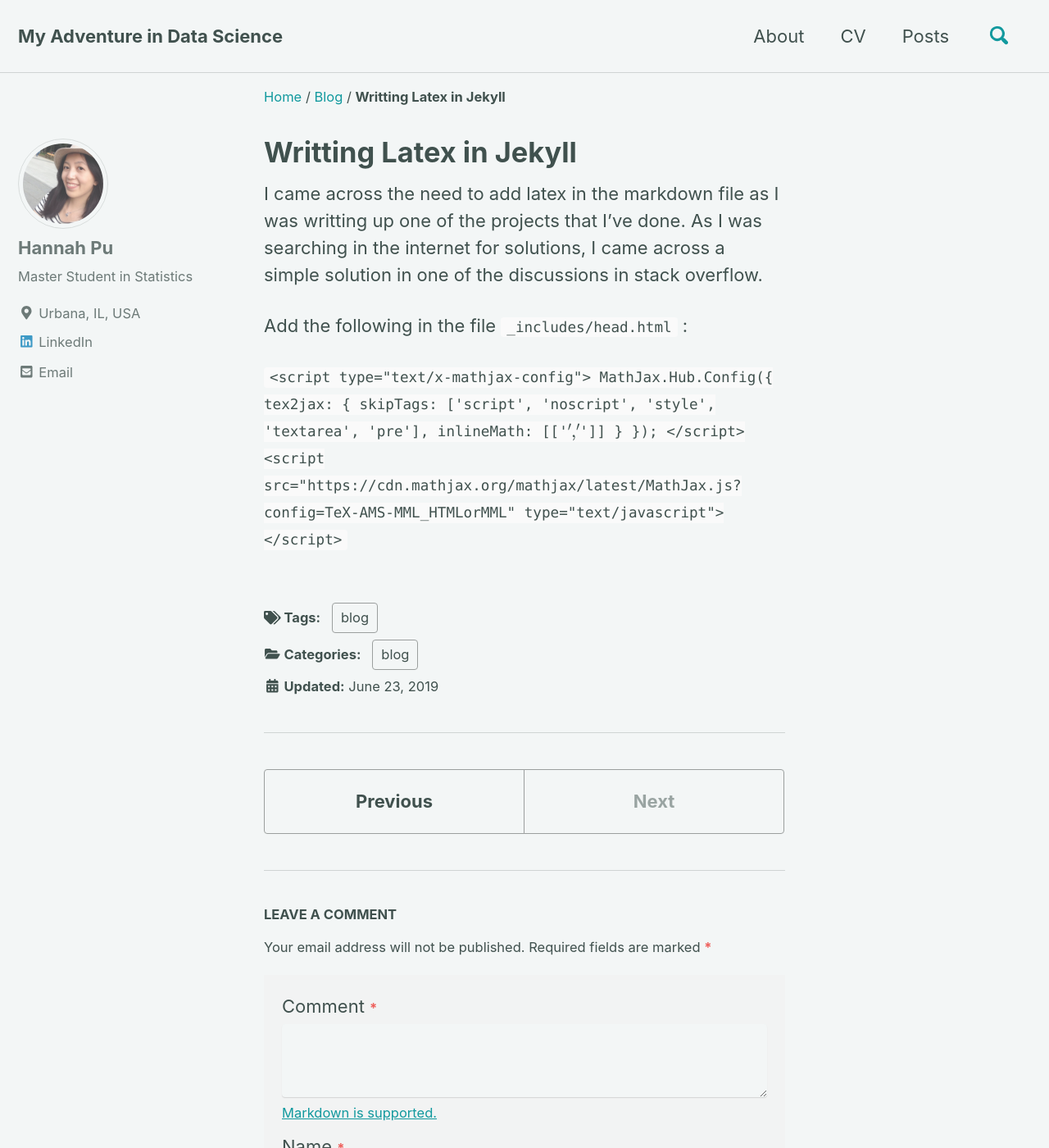
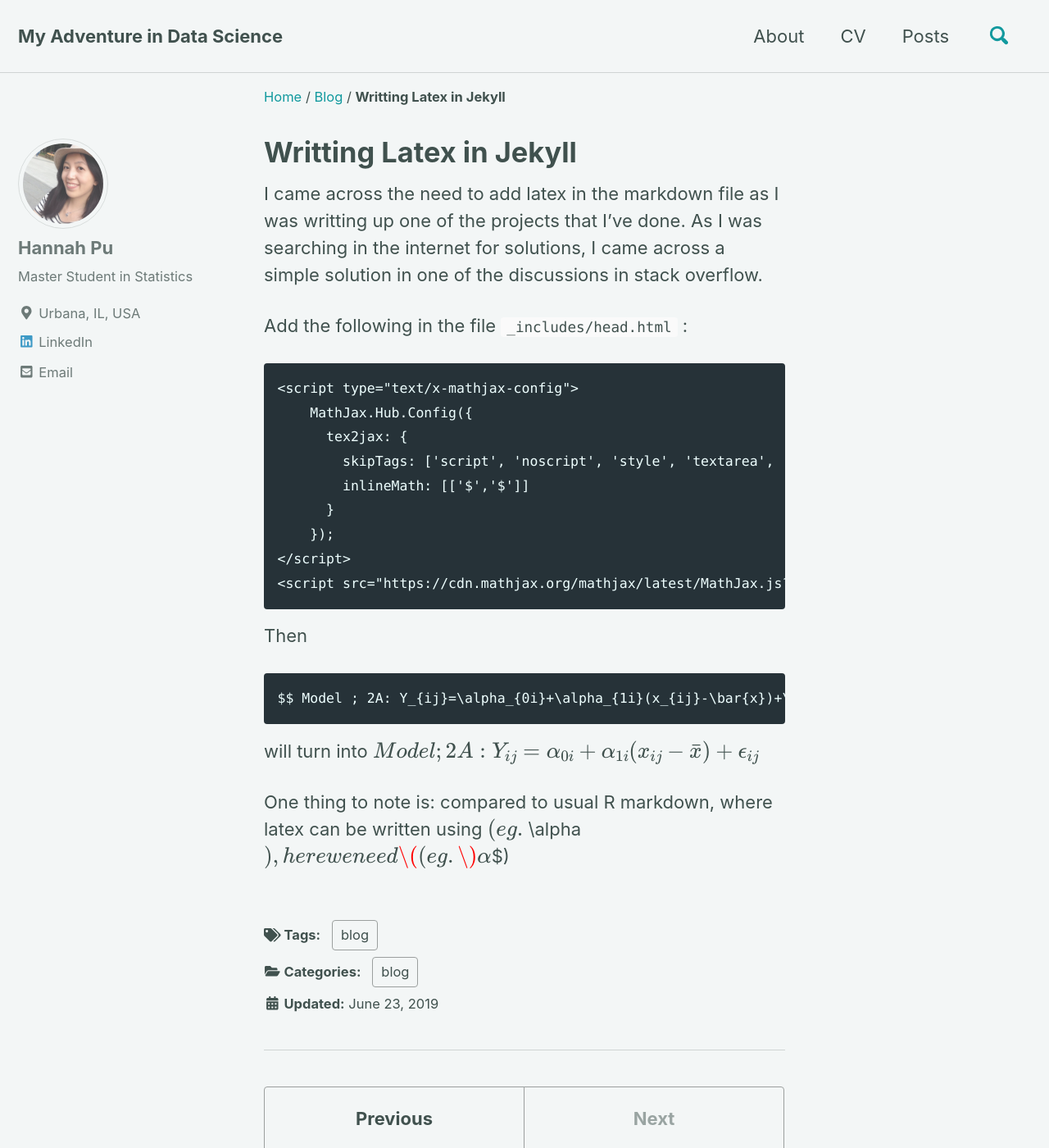
Before and after one commit to hannahpu/hannahpu.github.io, a Jekyll site: the page built from _posts/2019-06-23-latex.md, in a window 1280 px wide and 1400 px high. Shown: the whole window at 82% size. Built offline with Jekyll 4.4.1, drawn with Linux system fonts in a browser that asks for light colours; cached includes are drawn as plain includes; nearby versions of some CDN libraries; formulas are drawn with MathJax 3.

Commit message:
Update 2019-06-23-latex.md

````diff
--- a/_posts/2019-06-23-latex.md
+++ b/_posts/2019-06-23-latex.md
@@ -10,12 +10,23 @@ I came across the need to add latex in the markdown file as I was writting up on
 
 Add the following in the file `_includes/head.html` :
 
-```<script type="text/x-mathjax-config">
+```
+<script type="text/x-mathjax-config">
     MathJax.Hub.Config({
       tex2jax: {
         skipTags: ['script', 'noscript', 'style', 'textarea', 'pre'],
         inlineMath: [['$','$']]
       }
     });
-  </script>
-  <script src="https://cdn.mathjax.org/mathjax/latest/MathJax.js?config=TeX-AMS-MML_HTMLorMML" type="text/javascript"></script> ```
+</script>
+<script src="https://cdn.mathjax.org/mathjax/latest/MathJax.js?config=TeX-AMS-MML_HTMLorMML" type="text/javascript"></script>
+```
+
+Then
+```
+$$ Model ; 2A: Y_{ij}=\alpha_{0i}+\alpha_{1i}(x_{ij}-\bar{x})+\epsilon_{ij} $$
+```
+
+will turn into $$ Model ; 2A: Y_{ij}=\alpha_{0i}+\alpha_{1i}(x_{ij}-\bar{x})+\epsilon_{ij} $$
+
+One thing to note is: compared to usual R markdown, where latex can be written using $ (eg. $ \alpha $), here we need $$ (eg. $$ \alpha $$)
````
